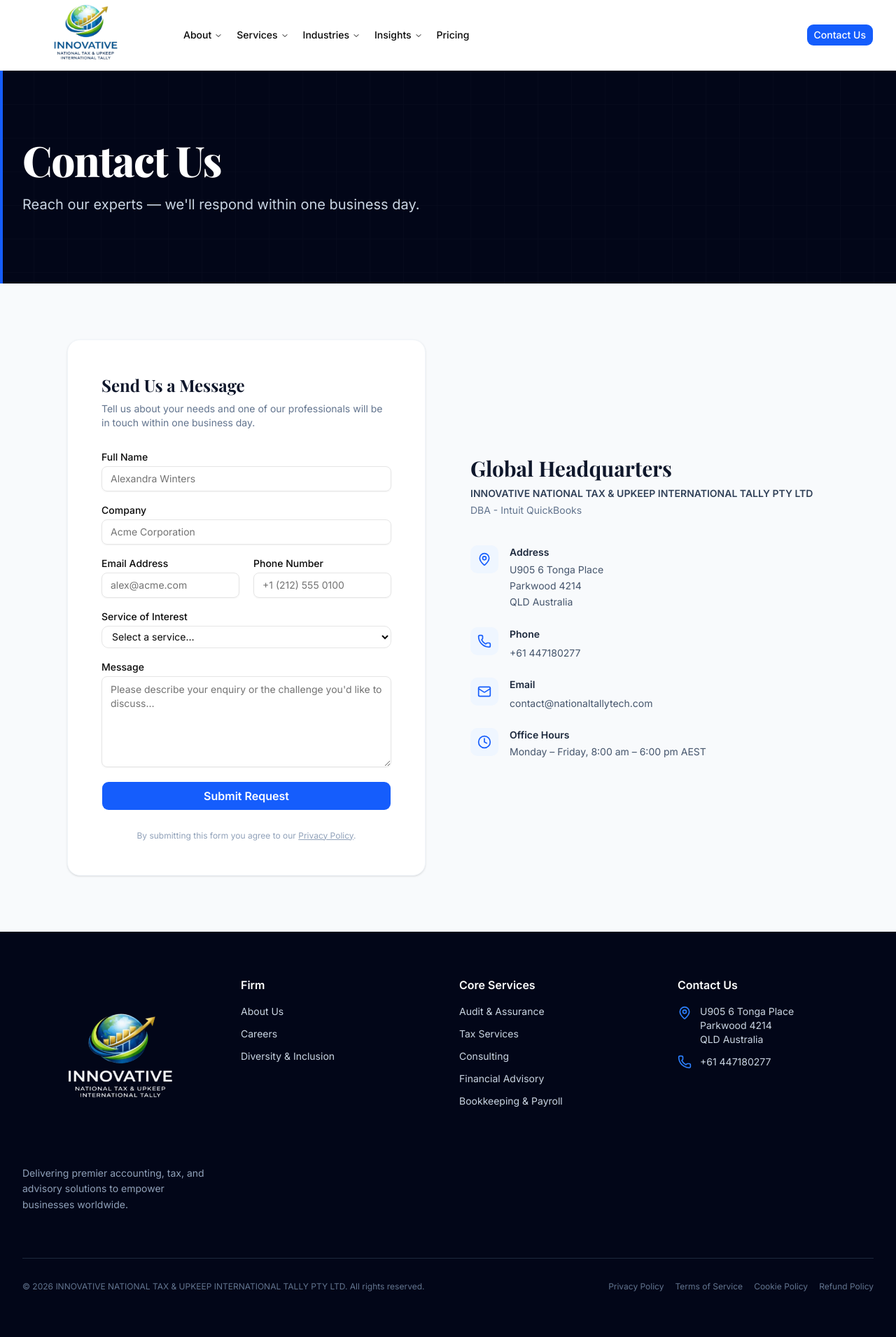
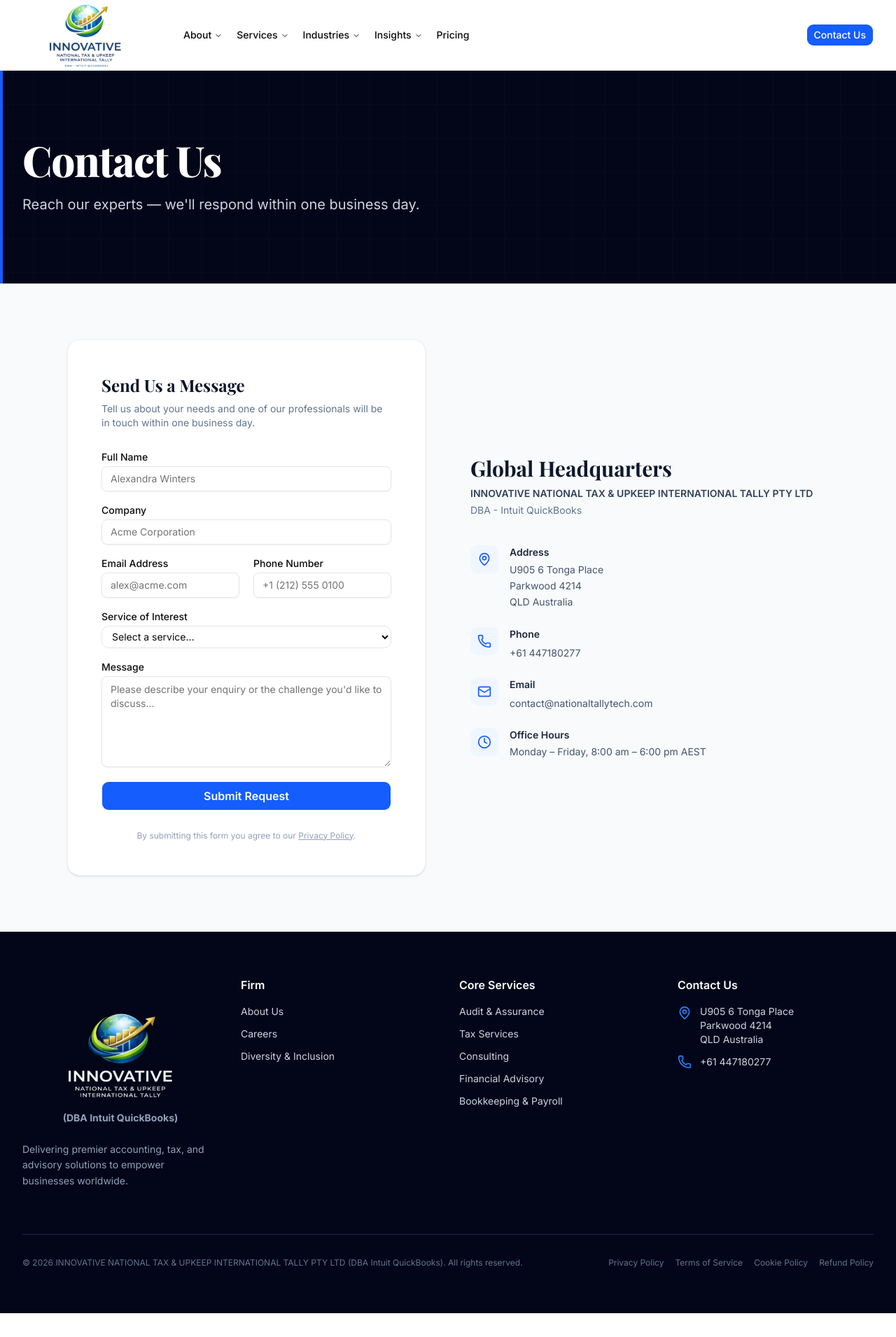
Before and after one commit to nooralamf42/firm-website, a Next.js app: page /contact in a window 1280 px wide. Shown: the whole page at 70% size. After the commit the page ends 1876 px from the top, so only its background shows below. Built offline with nearby package versions, Linux system fonts and the light colour scheme.

Commit message:
added dba intuit quickbooks

```diff
--- a/src/app/about/page.tsx
+++ b/src/app/about/page.tsx
@@ -55,7 +55,13 @@ export default function AboutPage() {
   return (
     <main>
       <PageHeader
-        title={`About ${COMPANY_NAME}`}
+        title={
+          <>
+            About {COMPANY_NAME}
+            <br />
+            <span className="text-2xl md:text-3xl text-slate-300">(DBA {DBA_NAME})</span>
+          </>
+        }
         description="Trusted advisors delivering premier tax and bookkeeping solutions."
       />
 
--- a/src/components/layout/footer.tsx
+++ b/src/components/layout/footer.tsx
@@ -16,7 +16,7 @@ export function Footer() {
 
           {/* Brand */}
           <div className="space-y-6">
-            <Link href="/" className="inline-block group transition-all duration-300">
+            <Link href="/" className="flex flex-col items-center group transition-all duration-300 w-fit">
               <Image
                 src={pathname === "/legal/privacy" ? "/dark-logo-dba.webp" : "/dark-logo.webp"}
                 alt={COMPANY_NAME}
@@ -24,6 +24,7 @@ export function Footer() {
                 height={80}
                 className="h-60 w-auto object-contain"
               />
+              <span className="text-sm font-bold text-slate-400 -mt-12 text-center">(DBA {DBA_NAME})</span>
             </Link>
             <p className="text-sm leading-relaxed text-slate-400">
               Delivering premier accounting, tax, and advisory solutions to empower businesses worldwide.
@@ -74,7 +75,7 @@ export function Footer() {
         </div>
 
         <div className="mt-16 pt-8 border-t border-slate-800 flex flex-col md:flex-row justify-between items-center gap-4 text-xs text-slate-500">
-          <p>&copy; {new Date().getFullYear()} {COMPANY_NAME}. All rights reserved.</p>
+          <p>&copy; {new Date().getFullYear()} {COMPANY_NAME} (DBA {DBA_NAME}). All rights reserved.</p>
           <div className="flex gap-4">
             <Link href="/legal/privacy" className="hover:text-white transition-colors">Privacy Policy</Link>
             <Link href="/legal/terms" className="hover:text-white transition-colors">Terms of Service</Link>
--- a/src/components/layout/header.tsx
+++ b/src/components/layout/header.tsx
@@ -64,7 +64,7 @@ export function Header() {
         <div className="flex items-center gap-6 md:gap-10">
           <Link href="/" className="flex items-center group transition-opacity hover:opacity-90">
             <Image
-              src={pathname === "/legal/privacy" ? "/logo-dba.webp" : "/image-removebg-preview (3).png"}
+              src="/logo-dba.webp"
               alt={COMPANY_NAME}
               width={200}
               height={60}
--- a/src/components/ui/page-header.tsx
+++ b/src/components/ui/page-header.tsx
@@ -6,8 +6,8 @@ export function PageHeader({
   tag,
   className = "",
 }: {
-  title: string;
-  description?: string;
+  title: React.ReactNode;
+  description?: React.ReactNode;
   tag?: string;
   className?: string;
 }) {
```
Also changed, not shown: public/nav-logo-dba.png (added).
